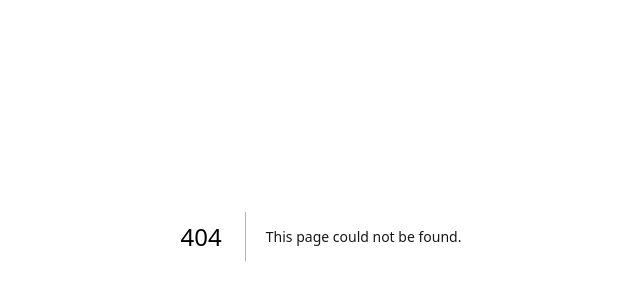
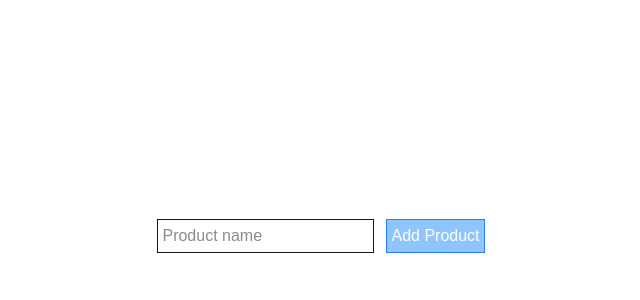
Before and after one commit to Nannasarah/family-friends, a Next.js app: page /addproduct in a window 1280 px wide. Before the commit this address had no page. Shown: the part 164-464 px from the top of the page, without its empty margins (319-959 px from the left). Built offline with nearby package versions, Linux system fonts and the light colour scheme.

Commit message:
feat: Implement addProduct component and submitProduct action for product addition

```diff
--- /dev/null
+++ b/src/app/(routes)/addproduct/page.js
@@ -0,0 +1,35 @@
+"use client";
+import { useActionState } from "react";
+import { submitProduct } from "@/app/action/action";
+
+const addProduct = () => {
+  const [state, postProduct] = useActionState(submitProduct, { error: {} });
+  console.log(state.error?.productName);
+  console.log("state", state);
+  return (
+    <div className="flex h-lvh items-center justify-center">
+      <form action={postProduct}>
+        {state.error?.productName && (
+          <p className="text-red-600">{state.error.productName}</p>
+        )}
+
+        {state.succes && <p className="text-green-600">Din form er sendt videre!</p>}
+
+        <input
+          type="text"
+          name="productname"
+          placeholder="Product name"
+          defaultValue={state.productName}
+          className="mr-3 border-1 p-1"
+        />
+        <button
+          type="submit"
+          className="cursor-pointer border-1 border-blue-500 bg-blue-300 p-1 text-white"
+        >
+          Add Product
+        </button>
+      </form>
+    </div>
+  );
+};
+export default addProduct;
--- /dev/null
+++ b/src/app/action/action.js
@@ -0,0 +1,16 @@
+"use server";
+export const submitProduct = async (prevState, formData) => {
+  const error = {};
+  const productName = formData.get("productname");
+
+  if (!productName) {
+    //hvis der ikke er et productname (!)
+    error.productName = "feltet skal udfyldes";
+  } else if (productName.length < 5) {
+    error.productName = "Mindst 5 karakterer";
+  }
+  if (Object.keys(error).length > 0) {
+    return { error, productName };
+  }
+  return { succes: true }; //det her blive rkun læst hvis det ovenover ikke bliver eksikveret
+};
--- a/src/app/layout.js
+++ b/src/app/layout.js
@@ -20,6 +20,7 @@ export default function RootLayout({ children }) {
   return (
     <html lang="en">
       <body
+      //suppressHydrationWarning
       // className={`${geistSans.variable} ${geistMono.variable} antialiased`}
       >
         {children}
```
